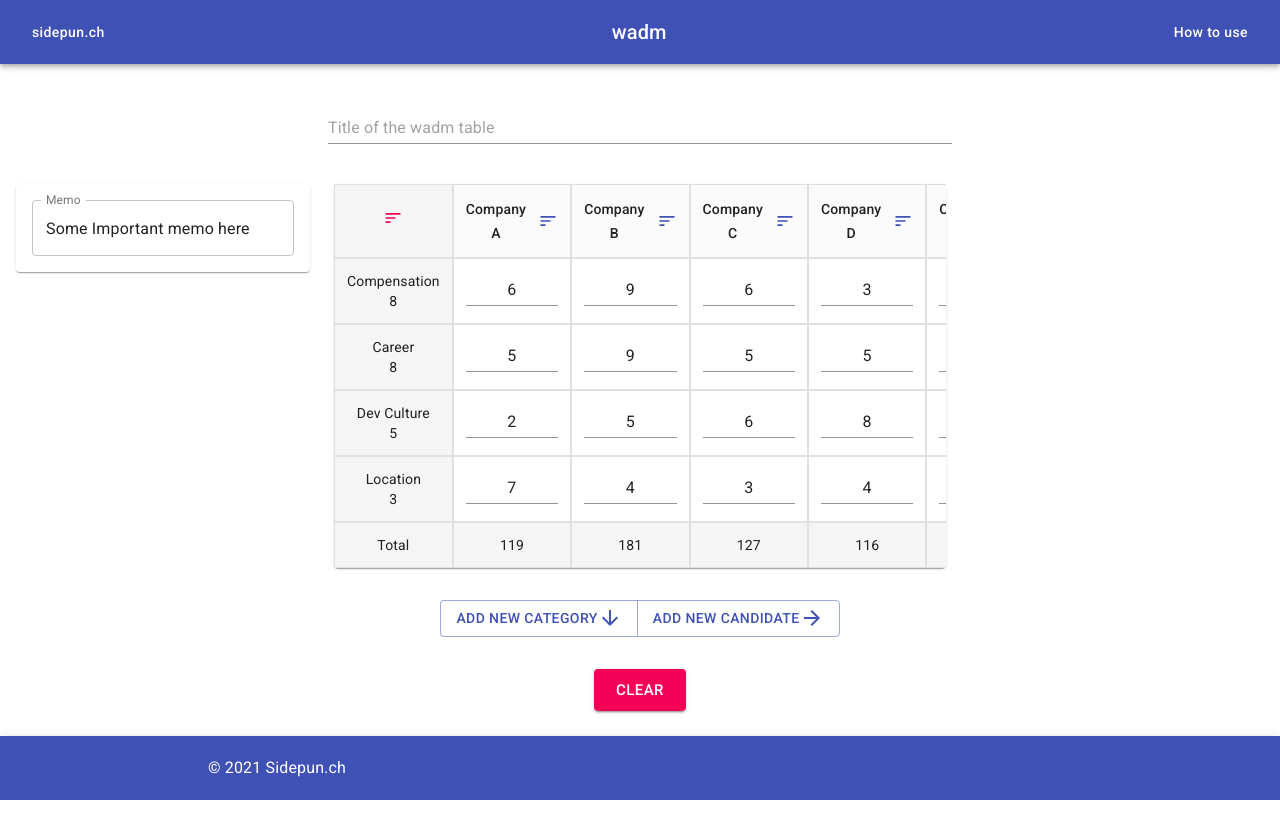
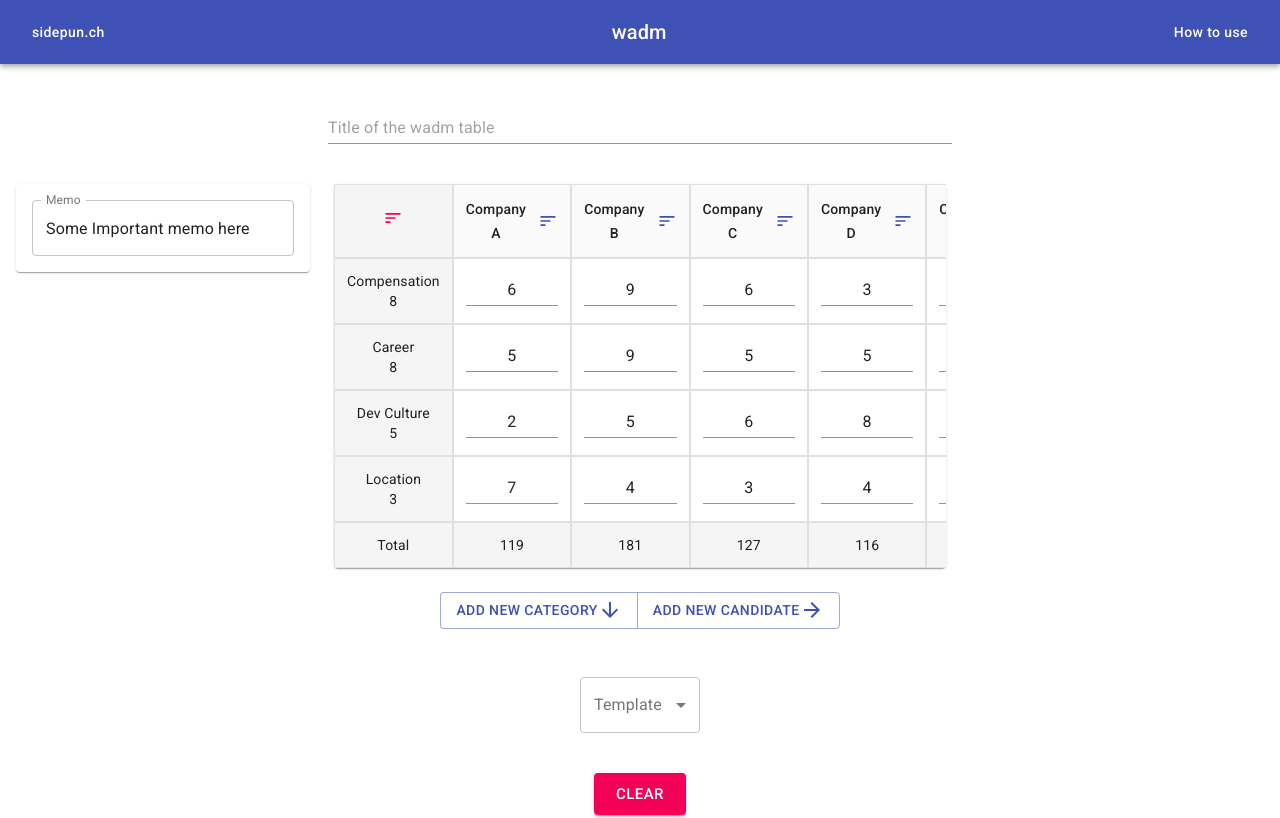
Before and after one commit to kim-sardine/wadm-react, a React (Create React App) app: page / in a window 1280 px wide. Shown: the top 818 px of the page. Built offline with nearby package versions, Linux system fonts and the light colour scheme; the HTML template or start-up script is replaced by a standard one.

Commit message:
Create wadm interface

```diff
--- a/src/App.tsx
+++ b/src/App.tsx
@@ -9,7 +9,12 @@ import Title from './components/Title';
 import Memo from './components/Memo';
 import Button from '@material-ui/core/Button';
 import ButtonGroup from '@material-ui/core/ButtonGroup';
-import WadmTable, {createCandidate, createCategory} from './components/WadmTable'
+import WadmTable, {createCandidate, createCategory, Wadm} from './components/WadmTable'
+import InputLabel from '@material-ui/core/InputLabel';
+import MenuItem from '@material-ui/core/MenuItem';
+import FormControl from '@material-ui/core/FormControl';
+import Select from '@material-ui/core/Select';
+
 import './App.css';
 
 const useStyles = makeStyles((theme) => ({
@@ -17,37 +22,52 @@ const useStyles = makeStyles((theme) => ({
         display: 'flex',
         flexDirection: 'column',
         minHeight: '100vh',
-    }
+    },
+    selectTemplate: {
+        margin: theme.spacing(1),
+        minWidth: 120,
+    },
 }));
 
 const sampleInputMemo = `Some Important memo here`;
 const sampleTitle = ``;
 const defaultScore = 5;
 
-const sampleCandidates = [
+let templates: {[name: string] : Wadm; } = {};
+
+templates["default"] = {
+    candidates: [
         createCandidate('Company A', [6,5,2,7]),
         createCandidate('Company B', [9,9,5,4]),
         createCandidate('Company C', [6,5,6,3]),
         createCandidate('Company D', [3,5,8,4]),
         createCandidate('Company E', [4,6,3,7]),
-]
-
-const sampleCategories = [
-    createCategory('Compensation ', 0, 8),
+    ],
+    categories: [
+        createCategory('Compensation', 0, 8),
         createCategory('Career', 1, 8),
         createCategory('Dev Culture', 2, 5),
         createCategory('Location', 3, 3),
     ]
-
+}
 
 function App() {
     const [inputMemo, setInputMemo] = useState(sampleInputMemo);
-    const [candidates, setCandidates] = useState(sampleCandidates);
-    const [categories, setCategories] = useState(sampleCategories);
+    const [wadm, setWadm] = useState(templates["default"]);
     const [title, setTitle] = useState(sampleTitle);
+    const [template, setTemplate] = useState('');
 
     const onChangeInputMemo = (e: React.ChangeEvent<HTMLTextAreaElement>) => {
         setInputMemo(e.target.value);
+    };
+
+    const handleChangeTemplate = (e: any) => {
+        if (e.target.value) {
+            if (window.confirm(`Really wanna use template : '${e.target.value}' ?`) === false) {
+                return
+            }
+            setTemplate(e.target.value);
+        }
     };
 
     const classes = useStyles();
@@ -58,16 +78,15 @@ function App() {
         }
 
         const newCategory = createCategory('New', 0, defaultScore);
-        setCategories(
-            [newCategory]
-        );
 
         const values = Array(1);
         values.fill(defaultScore);
         const newCandidate = createCandidate('New', values);
-        setCandidates(
-            [newCandidate]
-        );
+
+        setWadm({
+            categories: [newCategory],
+            candidates: [newCandidate]
+        });
     }
 
     return (
@@ -90,22 +109,47 @@ function App() {
                     <Box clone order={{ xs: 1, sm: 2 }}>
                         <Grid item xs={12} sm={6}>
                             <WadmTable
-                                inputCandidates={candidates}
-                                setCandidates={setCandidates}
-                                inputCategories={categories}
-                                setCategories={setCategories}
+                                wadm={wadm}
+                                setWadm={setWadm}
                                 defaultScore={defaultScore}
                             />
-                            <Box textAlign='center'>
-                                <ButtonGroup size="large" variant="contained" color="secondary" aria-label="contained large button group">
-                                    <Button onClick={(e) => clear()}>Clear</Button>
-                                </ButtonGroup>
-                            </Box>
                         </Grid>
                     </Box>
                     <Box clone order={3}>
                         <Grid item xs={12} sm>
                         </Grid>
+                    </Box>
+                </Grid>
+                <Grid container direction="column" justify="center">
+                    <Box textAlign='center' m={2}>
+                        <FormControl variant="outlined" className={classes.selectTemplate}>
+                            <InputLabel id="selete-template-label">Template</InputLabel>
+                            <Select
+                                labelId="selete-template-label"
+                                id="selete-template"
+                                value={template}
+                                onChange={handleChangeTemplate}
+                                label="Template"
+                                autoWidth
+                            >
+                                <MenuItem value="">
+                                    <em>None</em>
+                                </MenuItem>
+                                <MenuItem value={10}>Ten</MenuItem>
+                                <MenuItem value={20}>Twenty</MenuItem>
+                                <MenuItem value={30}>Thirty</MenuItem>
+                            </Select>
+                        </FormControl>
+                    </Box>
+                    <Box textAlign='center' m={2}>
+                        <ButtonGroup size="large" variant="contained" color="secondary" aria-label="contained large button group">
+                            <Button onClick={(e) => clear()}>Clear</Button>
+                        </ButtonGroup>
+                    </Box>
+                    <Box textAlign='center' m={2}>
+                        <ButtonGroup size="large" variant="contained" color="secondary" aria-label="contained large button group">
+                            <Button onClick={(e) => clear()}>Clear</Button>
+                        </ButtonGroup>
                     </Box>
                 </Grid>
             </Box>
--- a/src/components/WadmTable.tsx
+++ b/src/components/WadmTable.tsx
@@ -19,11 +19,18 @@ import SortIcon from '@material-ui/icons/Sort';
 import ArrowDownwardIcon from '@material-ui/icons/ArrowDownward';
 import ArrowForwardIcon from '@material-ui/icons/ArrowForward';
 
-interface Candidate {
+export interface Wadm {
+    candidates: Candidate[];
+    categories: Category[];
+}
+
+
+export interface Candidate {
     name: string;
     values: Array<number>;
 }
-interface Category {
+
+export interface Category {
     name: string;
     index: number;
     weight: number;
@@ -240,16 +247,14 @@ const useStyles = makeStyles((theme: Theme) =>
 );
 
 interface WadmTableProps {
-    inputCandidates: Candidate[];
-    setCandidates: React.Dispatch<React.SetStateAction<Candidate[]>>;
-    inputCategories: Category[];
-    setCategories: React.Dispatch<React.SetStateAction<Category[]>>;
+    wadm: Wadm;
+    setWadm: React.Dispatch<React.SetStateAction<Wadm>>;
     defaultScore: number;
 }
 
 export default function WadmTable(props: WadmTableProps) {
 
-    const { inputCandidates, setCandidates, inputCategories, setCategories, defaultScore } = props;
+    const { wadm, setWadm, defaultScore } = props;
 
     const classes = useStyles();
     const [order, setOrder] = useState<Order>('desc');
@@ -299,7 +304,7 @@ export default function WadmTable(props: WadmTableProps) {
         setDialogTitleLabel("Category Name");
         setDialogDeleteButtonVisibility("visible")
         setTargetIndex(index)
-        const targetCategory = inputCategories.find((category) => category.index === index);
+        const targetCategory = wadm.categories.find((category) => category.index === index);
         setUserInput({
             name: targetCategory? targetCategory.name : '',
             weight: targetCategory? targetCategory.weight : 1
@@ -316,7 +321,7 @@ export default function WadmTable(props: WadmTableProps) {
         setTargetIndex(index)
         setUserInput({
             ...userInput,
-            name: inputCandidates[index].name
+            name: wadm.candidates[index].name
         })
         setOpen(true);
     }
@@ -358,42 +363,46 @@ export default function WadmTable(props: WadmTableProps) {
     const handleCellValueChange = (value: string, catIdx: number, canIdx: number) => {
         let newValue = parseScore(value);
 
-        const targetCandidate = inputCandidates[canIdx];
+        const targetCandidate = wadm.candidates[canIdx];
         const targetValues = [...targetCandidate.values];
         targetValues[catIdx] = newValue;
 
         const udpatedCandidate = createCandidate(targetCandidate.name, targetValues)
-        setCandidates(
-            [...inputCandidates.slice(0, canIdx), udpatedCandidate, ...inputCandidates.slice(canIdx+1)]
-        )
+        setWadm({
+            ...wadm,
+            candidates: [...wadm.candidates.slice(0, canIdx), udpatedCandidate, ...wadm.candidates.slice(canIdx+1)]
+        });
     };
 
     const addCategory = (name: string, weight: number) => {
-        const newCategory = createCategory(name, inputCategories.length, weight);
-        setCategories(
-            [...inputCategories, newCategory]
-        );
-        for (const candidate of inputCandidates) {
+        const newCategory = createCategory(name, wadm.categories.length, weight);
+
+        for (const candidate of wadm.candidates) {
             candidate.values.push(defaultScore);
         }
-        setCandidates(inputCandidates);
+        setWadm({
+            categories: [...wadm.categories, newCategory],
+            candidates: wadm.candidates
+        });
     }
 
     const addCandidate = (name: string) => {
-        const values = Array(inputCategories.length);
+        const values = Array(wadm.categories.length);
         values.fill(defaultScore);
         const newCandidate = createCandidate(name, values);
 
-        setCandidates(
-            [...inputCandidates, newCandidate]
-        );
+        setWadm({
+            ...wadm,
+            candidates: [...wadm.candidates, newCandidate]
+        });
     }
 
     const handleDelete = () => {
         if (window.confirm(`Really wanna delete '${userInput['name']}' ?`) === true) {
-            setCandidates(
-                [...inputCandidates.slice(0, targetIndex), ...inputCandidates.slice(targetIndex+1)]
-            )
+            setWadm({
+                ...wadm,
+                candidates: [...wadm.candidates.slice(0, targetIndex), ...wadm.candidates.slice(targetIndex+1)]
+            });
         }
         handleClose();
     };
@@ -417,15 +426,21 @@ export default function WadmTable(props: WadmTableProps) {
             }
         } else {
             if (dialogType === 'CATEGORY') {  // Update category
-                const targetCategoryIndex = inputCategories.findIndex((category) => category.index === targetIndex);
+                const targetCategoryIndex = wadm.categories.findIndex((category) => category.index === targetIndex);
                 if (targetCategoryIndex !== -1) {
-                    inputCategories[targetCategoryIndex].name = userInput['name'];
-                    inputCategories[targetCategoryIndex].weight = userInput['weight'];
-                    setCategories(inputCategories);
+                    wadm.categories[targetCategoryIndex].name = userInput['name'];
+                    wadm.categories[targetCategoryIndex].weight = userInput['weight'];
+                    setWadm({
+                        ...wadm,
+                        categories: wadm.categories
+                    });
                 }
             } else {  // Update candidate
-                inputCandidates[targetIndex].name = userInput['name'];
-                setCandidates(inputCandidates);
+                wadm.candidates[targetIndex].name = userInput['name'];
+                setWadm({
+                    ...wadm,
+                    candidates: wadm.candidates
+                });
             }
         }
 
@@ -445,7 +460,7 @@ export default function WadmTable(props: WadmTableProps) {
                     >
                         <EnhancedTableHead
                             classes={classes}
-                            candidates={inputCandidates}
+                            candidates={wadm.candidates}
                             order={order}
                             orderBy={orderBy}
                             onRequestSort={handleRequestSort}
@@ -453,7 +468,7 @@ export default function WadmTable(props: WadmTableProps) {
                         />
                         <TableBody>
                             {
-                                stableSort(inputCategories, getComparator(inputCandidates, order, orderBy))
+                                stableSort(wadm.categories, getComparator(wadm.candidates, order, orderBy))
                                     .map((category) => {
                                         return (
                                             <TableRow hover key={category.name}>
@@ -463,7 +478,7 @@ export default function WadmTable(props: WadmTableProps) {
                                                         <div>{category.weight}</div>
                                                     </div>
                                                 </TableCell>
-                                                {inputCandidates.map((candidate, index) => (
+                                                {wadm.candidates.map((candidate, index) => (
                                                     <TableCell className={classes.tableCell} key={category.name + candidate.name + index} align="center">
                                                         <TextField
                                                             type="text"
@@ -479,12 +494,12 @@ export default function WadmTable(props: WadmTableProps) {
                                         );
                                     })
                             }
-                            <MyTotalRow classes={classes} categories={inputCategories} candidates={inputCandidates} />
+                            <MyTotalRow classes={classes} categories={wadm.categories} candidates={wadm.candidates} />
                         </TableBody>
                     </Table>
                 </TableContainer>
             </Paper>
-            <Box textAlign='center' m={4}>
+            <Box textAlign='center' m={3}>
                 <ButtonGroup color="primary" aria-label="outlined button group">
                     <Button onClick={openAddCategoryDialog}>Add New Category<ArrowDownwardIcon /></Button>
                     <Button onClick={openAddCandidateDialog}>Add New Candidate<ArrowForwardIcon /></Button>
```
Lines whose indentation alone changed are shown as unchanged.
